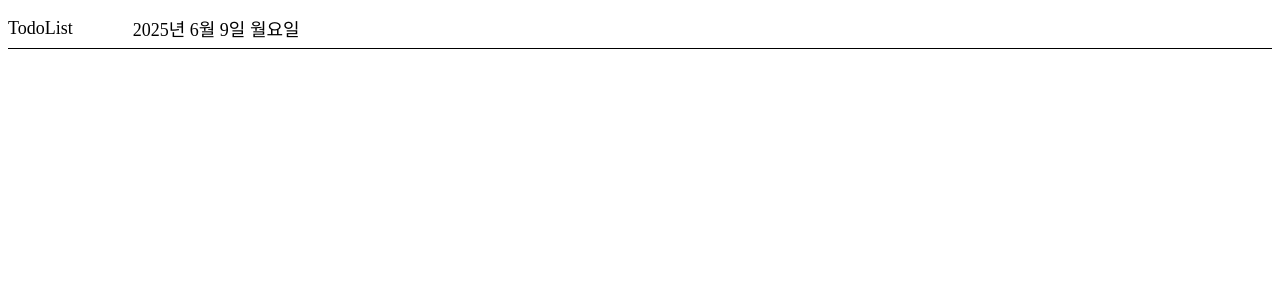
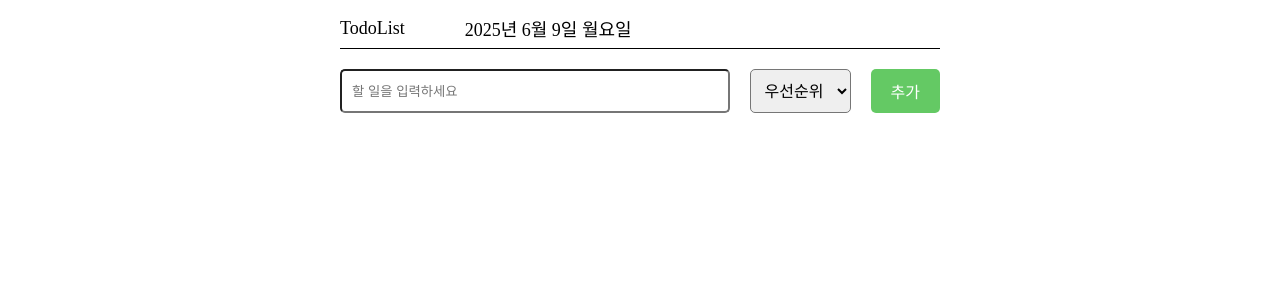
Before and after one commit to minseong-dev/react-todoList, a React (Vite) app: page / in a window 1280 px wide. Shown: the top 300 px of the page. Built offline with nearby package versions, Linux system fonts and the light colour scheme.

Commit message:
ADD : TodoEdito컴포넌트 추가

```diff
--- a/src/App.jsx
+++ b/src/App.jsx
@@ -1,12 +1,25 @@
-import "./App.css";
+import styled from "styled-components";
 import Header from "./components/Header";
+import TodoEditor from "./components/TodoEditor";
 
 function App() {
     return (
         <>
-            <Header />
+            <Wrapper>
+                <Header />
+                <TodoEditor />
+            </Wrapper>
         </>
     );
 }
 
 export default App;
+
+const Wrapper = styled.div`
+    width: 600px;
+    margin: 0 auto;
+
+    display: flex;
+    flex-direction: column;
+    gap: 20px;
+`;
--- /dev/null
+++ b/src/components/TodoEditor.jsx
@@ -0,0 +1,52 @@
+import styled from "styled-components";
+
+const TodoEditor = () => {
+    return (
+        <Wrapper>
+            <TodoInput placeholder="할 일을 입력하세요" />
+            <PrioritySelect>
+                <option value="" disabled selected>
+                    우선순위
+                </option>
+                <option value={"high"}>상</option>
+                <option value={"middle"}>중</option>
+                <option value={"low"}>하</option>
+            </PrioritySelect>
+            <AddBtn>추가</AddBtn>
+        </Wrapper>
+    );
+};
+
+export default TodoEditor;
+
+const Wrapper = styled.div`
+    display: flex;
+    gap: 20px;
+`;
+
+const TodoInput = styled.input`
+    flex: 1%;
+    border-radius: 5px;
+    padding: 0px 10px;
+`;
+
+const PrioritySelect = styled.select`
+    border-radius: 5px;
+    padding: 5px 10px;
+    font-size: 16px;
+    cursor: pointer;
+`;
+
+const AddBtn = styled.button`
+    background-color: #64c964;
+    color: white;
+    cursor: pointer;
+    border: none;
+    border-radius: 5px;
+    padding: 10px 20px;
+    font-size: 16px;
+
+    &:hover {
+        opacity: 0.9;
+    }
+`;
```
Also changed, not shown: src/App.css (deleted).
